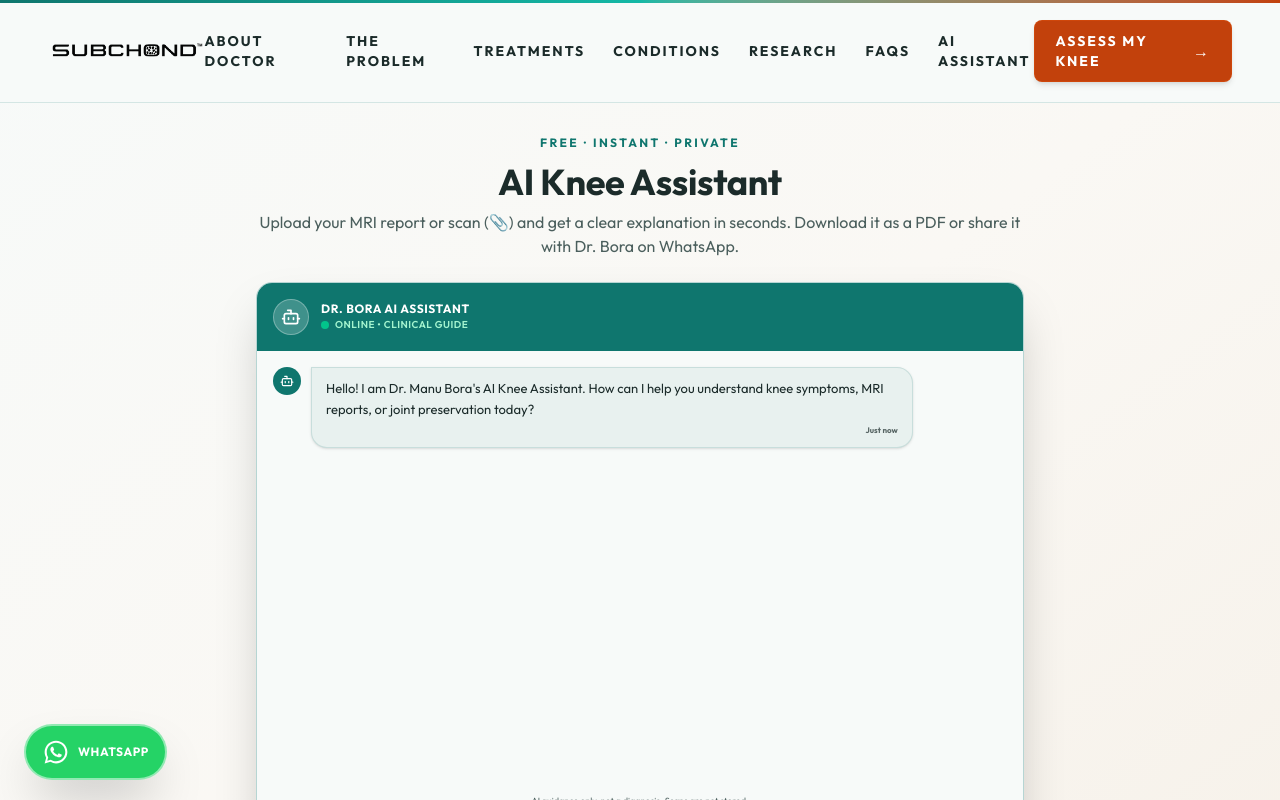
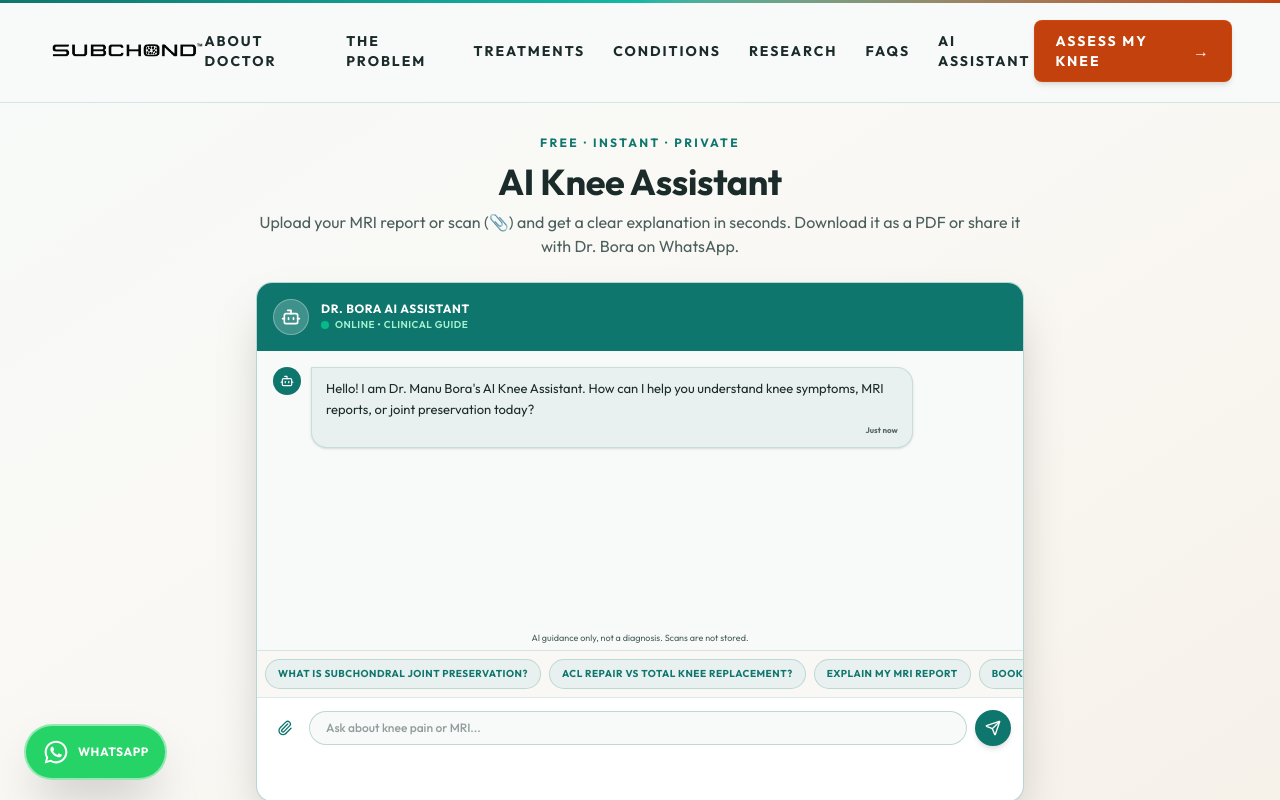
Before and after one commit to yash11255/Subchond., a Next.js app: page /knee-assistant in a window 1280 px wide. Shown: the top 800 px of the page. Built offline with nearby package versions, Linux system fonts and the light colour scheme.

Commit message:
Fix knee assistant page scrolling

```diff
--- a/components/KneeChatbotModal.tsx
+++ b/components/KneeChatbotModal.tsx
@@ -238,6 +238,12 @@ export default function KneeChatbotModal({ fullPage = false }: { fullPage?: bool
   const bodyRef = useRef<HTMLDivElement>(null);
   const stickToBottom = useRef(true);
   const scrollToBottom = (smooth = false) => {
+    if (fullPage) {
+      if (messages.length > 1 || loading) {
+        chatEndRef.current?.scrollIntoView({ block: "nearest", behavior: smooth ? "smooth" : "auto" });
+      }
+      return;
+    }
     const el = bodyRef.current;
     if (el && stickToBottom.current) el.scrollTo({ top: el.scrollHeight, behavior: smooth ? "smooth" : "auto" });
   };
@@ -353,7 +359,7 @@ export default function KneeChatbotModal({ fullPage = false }: { fullPage?: bool
             transition={{ duration: 0.25 }}
             className={`${
               fullPage
-                ? "relative mx-auto w-full max-w-3xl h-[calc(100dvh-10rem)] min-h-[520px]"
+                ? "relative mx-auto w-full max-w-3xl min-h-[520px]"
                 : "fixed bottom-20 z-50 w-[calc(100vw-2rem)] right-4 sm:right-6 sm:w-[420px] h-[min(640px,calc(100dvh-7rem))]"
             } bg-[#FFFFFF] border border-[#0F766E]/30 rounded-2xl shadow-2xl flex flex-col overflow-hidden text-[#1B2B2A] font-sans-clean`}
           >
@@ -387,12 +393,12 @@ export default function KneeChatbotModal({ fullPage = false }: { fullPage?: bool
             {/* Chat Body */}
             <div
               ref={bodyRef}
-              data-lenis-prevent
+              data-lenis-prevent={fullPage ? undefined : ""}
               onScroll={(e) => {
                 const el = e.currentTarget;
                 stickToBottom.current = el.scrollHeight - el.scrollTop - el.clientHeight < 60;
               }}
-              className="flex-1 min-h-0 p-4 overflow-y-auto overscroll-contain space-y-4 text-[13px] bg-[#F7FAF9] scroll-smooth [scrollbar-width:thin] [scrollbar-color:#0F766E40_transparent]"
+              className={`${fullPage ? "min-h-[280px]" : "flex-1 min-h-0 overflow-y-auto overscroll-contain scroll-smooth [scrollbar-width:thin] [scrollbar-color:#0F766E40_transparent]"} p-4 space-y-4 text-[13px] bg-[#F7FAF9]`}
             >
               {messages.map((msg) => (
                 <motion.div
```
